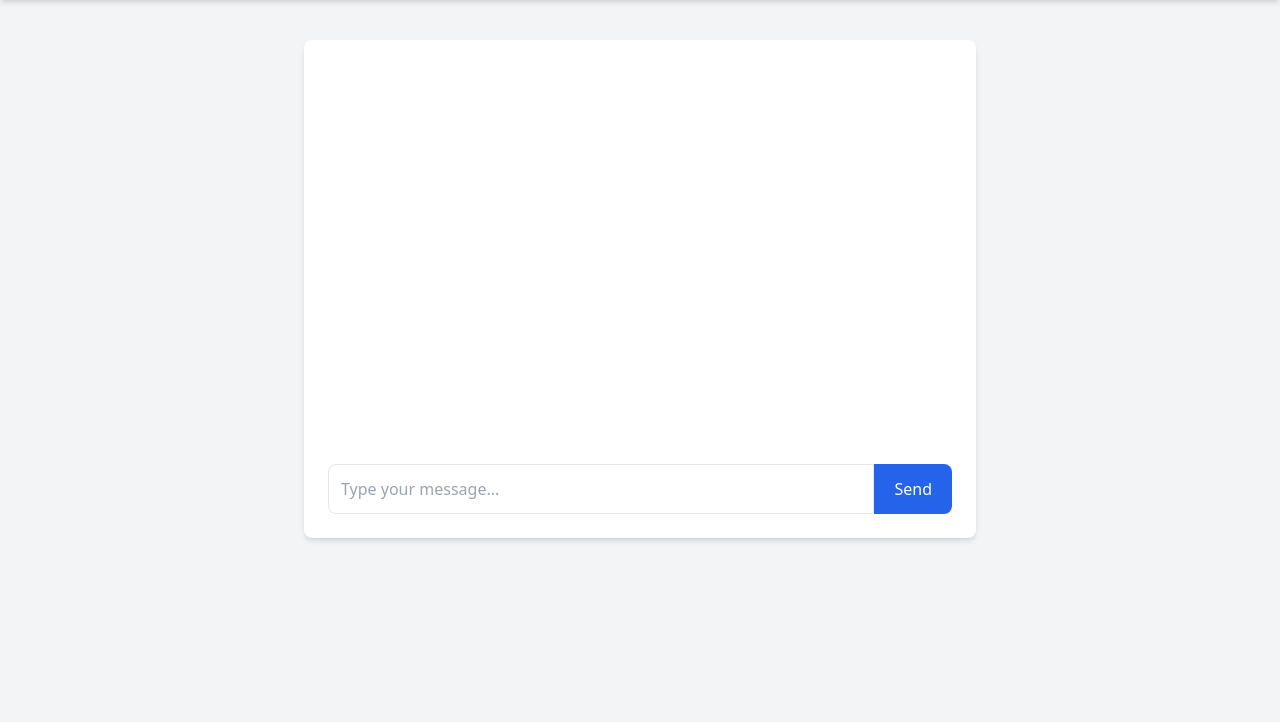
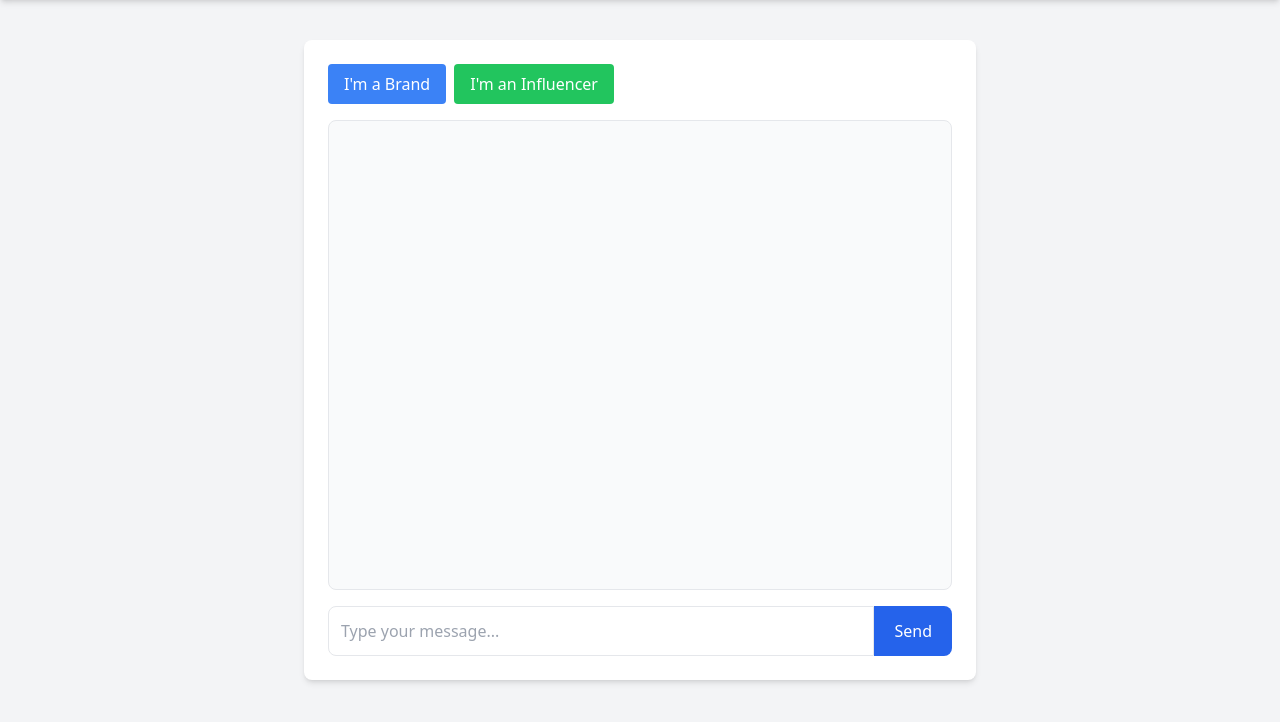
Before and after one commit to harsh-1315/influencer_connect, a Flask app: page /chatbot in a window 1280 px wide. Shown: the part 60-782 px from the top of the page. Run offline with Flask 2, Linux system fonts and the light colour scheme; some libraries are stand-ins or nearby versions.

Commit message:
Add quick reply buttons to chatbot

```diff
--- a/templates/index.html
+++ b/templates/index.html
@@ -17,17 +17,27 @@
     </nav>
 
     <!-- Chat Container -->
-    <div class="max-w-2xl mx-auto mt-10 p-6 bg-white rounded-lg shadow-md">
-        <div id="chatbox" class="space-y-4 h-96 overflow-y-auto mb-4">
+    <div class="max-w-2xl mx-auto mt-10 p-6 bg-white rounded-lg shadow-md flex flex-col h-[80vh]">
+
+        <!-- Quick Reply Buttons -->
+        <div class="flex space-x-2 mb-4">
+            <button onclick="sendQuickMessage('I am a brand')" class="bg-blue-500 text-white px-4 py-2 rounded hover:bg-blue-600">I'm a Brand</button>
+            <button onclick="sendQuickMessage('I am an influencer')" class="bg-green-500 text-white px-4 py-2 rounded hover:bg-green-600">I'm an Influencer</button>
+        </div>
+
+        <!-- Chat Box -->
+        <div id="chatbox" class="flex-1 space-y-4 overflow-y-auto mb-4 p-2 border rounded-lg bg-gray-50">
             <!-- Messages will appear here -->
         </div>
 
+        <!-- User Input -->
         <div class="flex">
             <input id="userInput" type="text" placeholder="Type your message..." class="flex-grow border rounded-l-lg p-3 focus:outline-none" />
             <button onclick="sendMessage()" class="bg-blue-600 text-white px-5 rounded-r-lg hover:bg-blue-700">Send</button>
         </div>
     </div>
 
+    <!-- Scripts -->
     <script>
     function sendMessage() {
         const userInput = document.getElementById('userInput').value;
@@ -46,10 +56,24 @@
         });
     }
 
+    function sendQuickMessage(text) {
+        addMessage(text, 'user');
+
+        fetch('/chat', {
+            method: 'POST',
+            headers: { 'Content-Type': 'application/json' },
+            body: JSON.stringify({ message: text })
+        })
+        .then(response => response.json())
+        .then(data => {
+            addMessage(data.response, 'bot');
+        });
+    }
+
     function addMessage(text, sender) {
         const chatbox = document.getElementById('chatbox');
         const messageDiv = document.createElement('div');
-        messageDiv.className = `p-3 rounded-lg max-w-xs ${sender === 'user' ? 'bg-blue-100 self-end' : 'bg-gray-200 self-start'}`;
+        messageDiv.className = `p-3 rounded-lg max-w-xs ${sender === 'user' ? 'bg-blue-100 self-end ml-auto' : 'bg-gray-200 self-start mr-auto'}`;
         messageDiv.textContent = text;
         chatbox.appendChild(messageDiv);
         chatbox.scrollTop = chatbox.scrollHeight;
```
